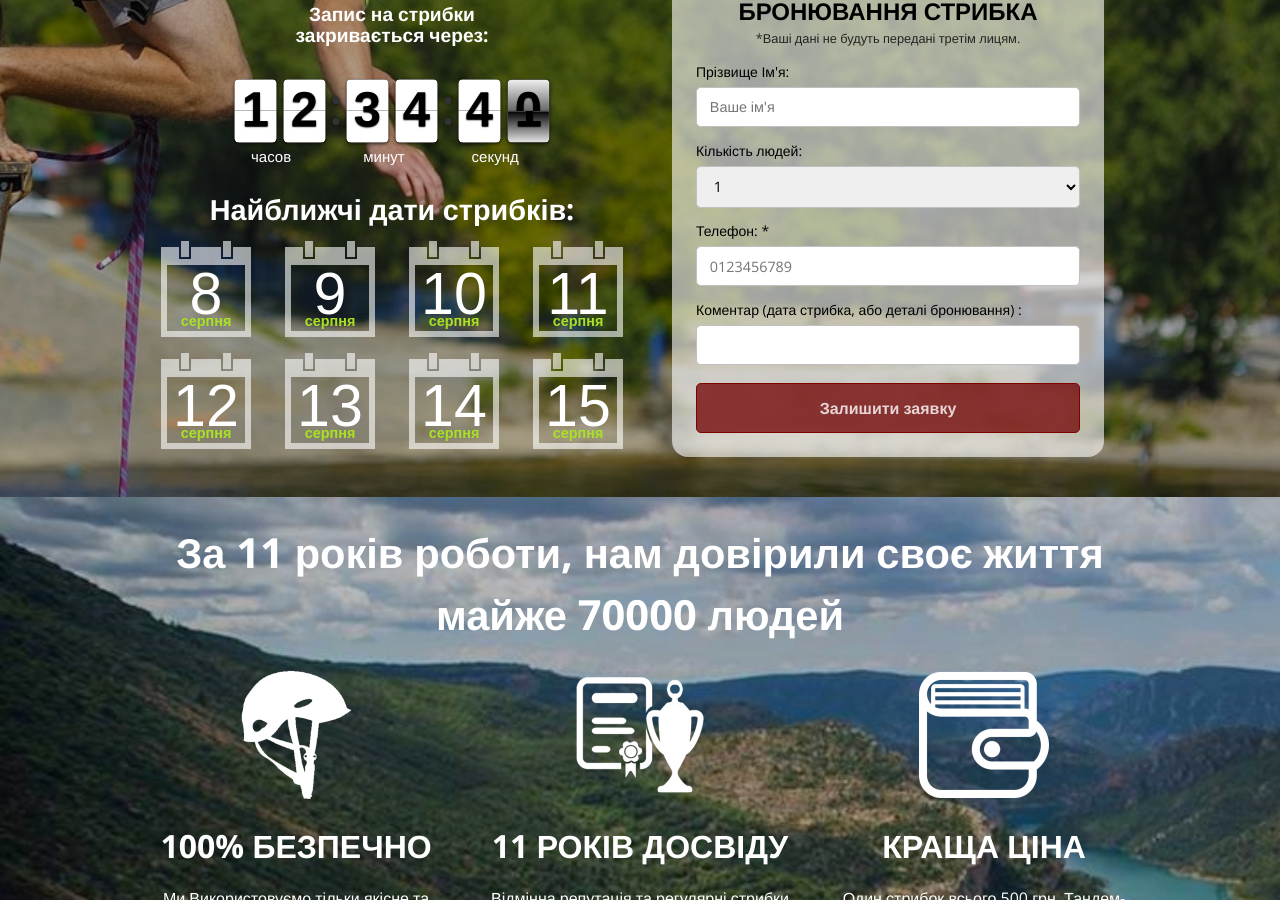
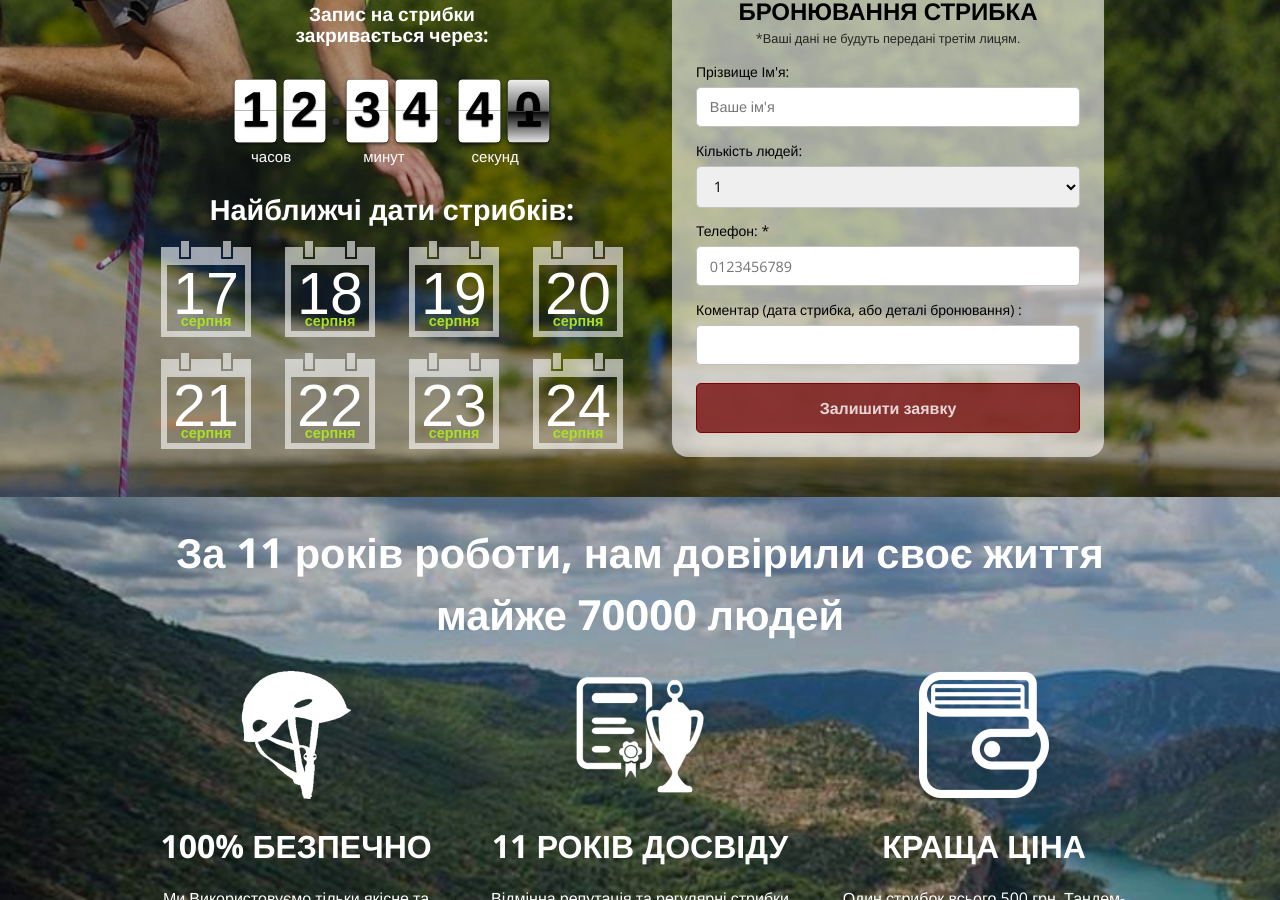
Before and after one commit to Andreyfilko/go-jump, a Jekyll site: the page built from index.md, in a window 1280 px wide and 900 px high, scrolled down 435 px. Built offline with Jekyll 4.4.1, drawn with Linux system fonts in a browser that asks for light colours; some web fonts are replaced; some of the changed text lies outside the part shown.

Commit message:
Update _config.yml

```diff
--- a/_config.yml
+++ b/_config.yml
@@ -35,11 +35,11 @@ google_analytics:
 theme: jekyll-theme-cayman
 
 dates:
-  - 2023-08-08
-  - 2023-08-09
-  - 2023-08-10
-  - 2021-08-11
-  - 2021-08-12
-  - 2021-08-13
-  - 2021-08-14
-  - 2021-08-15
+  - 2023-08-17
+  - 2023-08-18
+  - 2023-08-19
+  - 2021-08-20
+  - 2021-08-21
+  - 2021-08-22
+  - 2021-08-23
+  - 2021-08-24
```
